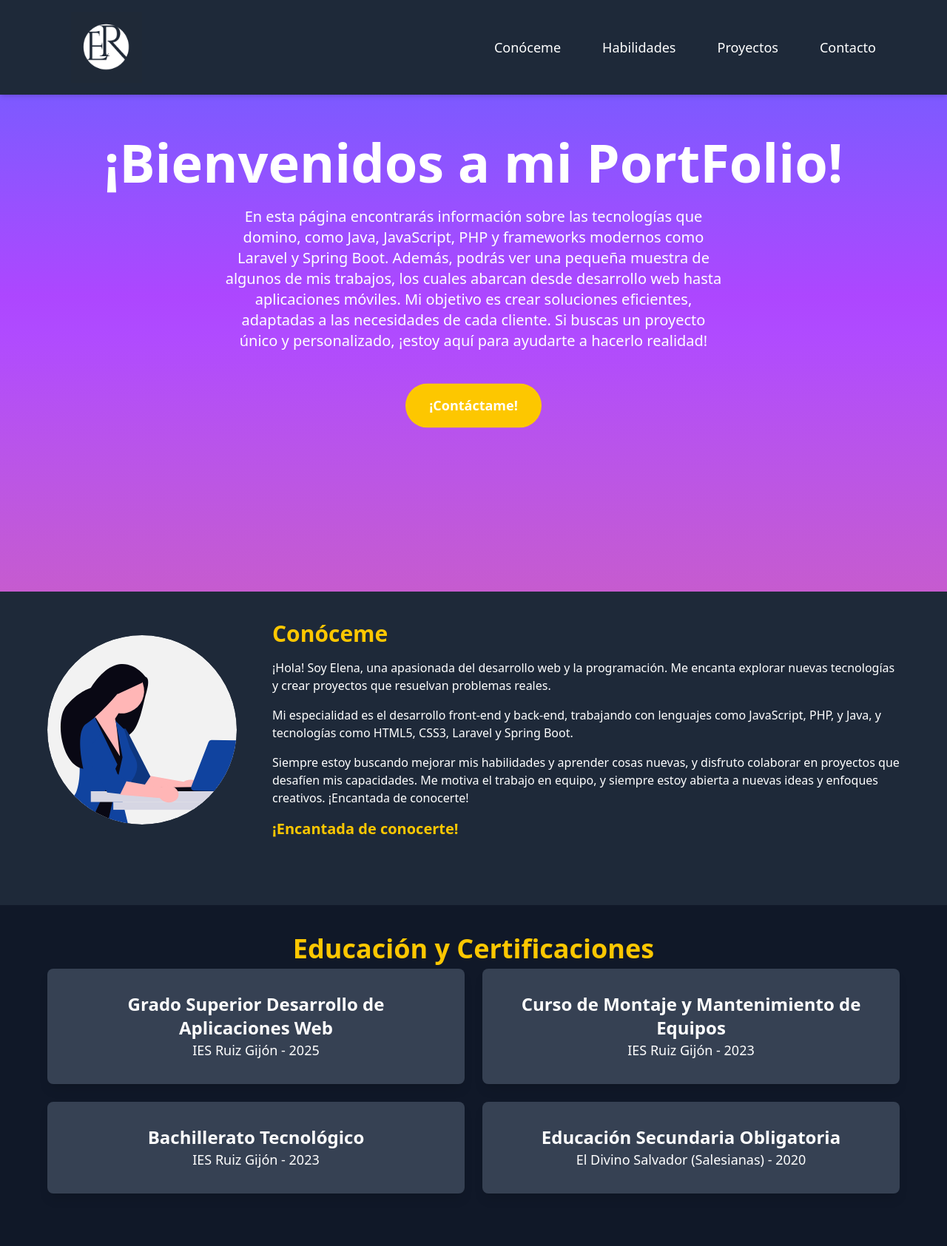
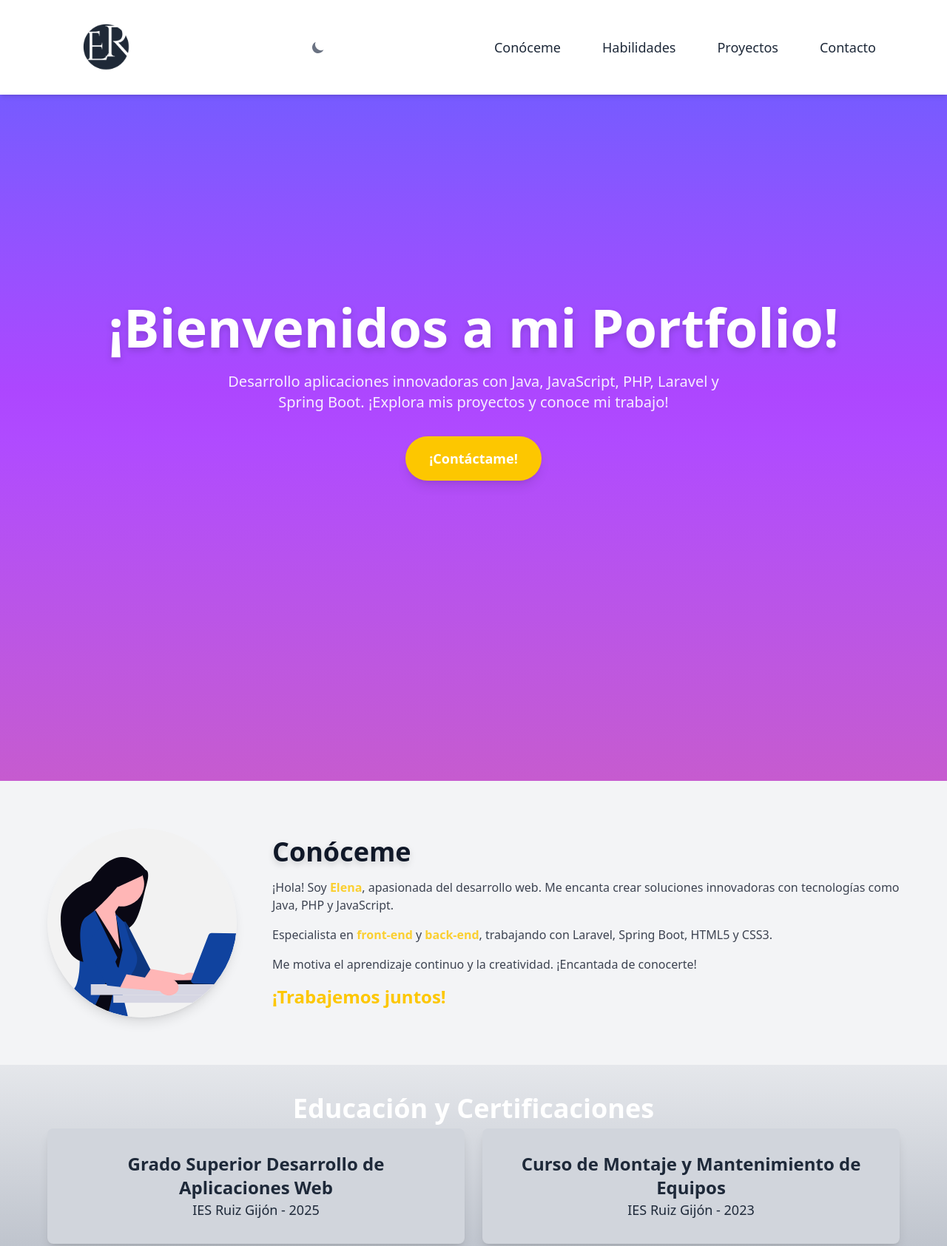
Before and after one commit to Elenaro0204/PortFolio, a website: page index.html in a window 1280 px wide. Shown: the top 1685 px of the page at 74% size. Drawn offline with Linux system fonts and the light colour scheme; a web font is replaced by a local one.

Commit message:
Añadido modo oscuro

```diff
--- a/index.html
+++ b/index.html
@@ -16,69 +16,89 @@
         rel="stylesheet">
 </head>
 
-<body class="bg-gradient-to-r from-indigo-500 via-purple-500 to-pink-500 text-white">
+<body class="bg-gradient-to-b from-teal-500 via-cyan-500 to-blue-500 dark:from-teal-950 dark:via-cyan-950 dark:to-blue-950 text-white">
 
     <!-- HEADER -->
-    <header class="bg-gray-800 w-full top-0 shadow-md py-0 md:py-4 fixed z-50">
+    <header class="bg-white dark:bg-gray-800 w-full top-0 shadow-md py-0 md:py-4 fixed z-50">
         <div class="wrapper flex justify-between items-center px-8">
             <!-- LOGO -->
             <figure class="w-auto">
                 <a href="#">
-                    <img src="dist/assets/mis_logos/4.png" alt="Logo Portfolio" class="w-24 h-24">
+                    <!-- Imagen para modo claro -->
+                    <img src="dist/assets/mis_logos/3.png" alt="Logo Portfolio" class="w-24 h-24 block dark:hidden">
+                    <!-- Imagen para modo oscuro -->
+                    <img src="dist/assets/mis_logos/4.png" alt="Logo Portfolio" class="w-24 h-24 hidden dark:block">
                 </a>
             </figure>
 
+            <button id="theme-toggle" type="button"
+                class="text-gray-500 dark:text-gray-400 hover:bg-gray-100 dark:hover:bg-gray-700 focus:outline-none focus:ring-4 focus:ring-gray-200 dark:focus:ring-gray-700 rounded-lg text-sm p-2.5">
+                <svg id="theme-toggle-dark-icon" class="hidden w-5 h-5" fill="currentColor" viewBox="0 0 20 20"
+                    xmlns="http://www.w3.org/2000/svg">
+                    <path d="M17.293 13.293A8 8 0 016.707 2.707a8.001 8.001 0 1010.586 10.586z"></path>
+                </svg>
+                <svg id="theme-toggle-light-icon" class="hidden w-5 h-5" fill="currentColor" viewBox="0 0 20 20"
+                    xmlns="http://www.w3.org/2000/svg">
+                    <path
+                        d="M10 2a1 1 0 011 1v1a1 1 0 11-2 0V3a1 1 0 011-1zm4 8a4 4 0 11-8 0 4 4 0 018 0zm-.464 4.95l.707.707a1 1 0 001.414-1.414l-.707-.707a1 1 0 00-1.414 1.414zm2.12-10.607a1 1 0 010 1.414l-.706.707a1 1 0 11-1.414-1.414l.707-.707a1 1 0 011.414 0zM17 11a1 1 0 100-2h-1a1 1 0 100 2h1zm-7 4a1 1 0 011 1v1a1 1 0 11-2 0v-1a1 1 0 011-1zM5.05 6.464A1 1 0 106.465 5.05l-.708-.707a1 1 0 00-1.414 1.414l.707.707zm1.414 8.486l-.707.707a1 1 0 01-1.414-1.414l.707-.707a1 1 0 011.414 1.414zM4 11a1 1 0 100-2H3a1 1 0 000 2h1z"
+                        fill-rule="evenodd" clip-rule="evenodd"></path>
+                </svg>
+            </button>
+
             <!-- Botón de menú para móviles -->
-            <button id="menu-toggle" class="md:hidden text-white text-3xl focus:outline-none">
+            <button id="menu-toggle" class="md:hidden text-gray-800 dark:text-white text-3xl focus:outline-none">
                 ☰
             </button>
 
             <!-- Navegación visible en pantallas grandes -->
             <nav class="hidden md:flex gap-6 space-x-8 text-xl">
                 <a href="#presentacion"
-                    class="text-lg font-medium hover:text-yellow-400 transition duration-500 transform hover:rotate-360">Conóceme</a>
+                    class="text-gray-800 dark:text-white text-lg font-medium hover:text-yellow-400 transition duration-500 transform hover:rotate-360">Conóceme</a>
                 <a href="#habilidades"
-                    class="text-lg font-medium hover:text-yellow-400 transition duration-500 transform hover:rotate-360">Habilidades</a>
+                    class="text-gray-800 dark:text-white text-lg font-medium hover:text-yellow-400 transition duration-500 transform hover:rotate-360">Habilidades</a>
                 <a href="#proyectos"
-                    class="text-lg font-medium hover:text-yellow-400 transition duration-500 transform hover:rotate-360">Proyectos</a>
+                    class="text-gray-800 dark:text-white text-lg font-medium hover:text-yellow-400 transition duration-500 transform hover:rotate-360">Proyectos</a>
                 <a href="#contacto"
-                    class="text-lg font-medium hover:text-yellow-400 transition duration-500 transform hover:rotate-360">Contacto</a>
+                    class="text-gray-800 dark:text-white text-lg font-medium hover:text-yellow-400 transition duration-500 transform hover:rotate-360">Contacto</a>
             </nav>
 
             <!-- Menú móvil -->
             <div id="mobileMenu"
-                class="fixed top-0 right-0 w-auto min-w-max h-full bg-gray-800 shadow-lg transform translate-x-full transition-transform duration-300 md:hidden flex flex-col items-start p-6 space-y-6 z-50">
+                class="fixed top-0 right-0 w-auto min-w-max h-full bg-white dark:bg-gray-800 shadow-lg transform translate-x-full transition-transform duration-300 md:hidden flex flex-col items-start p-6 space-y-6 z-50">
                 <button id="close-menu" class="p-2 rounded-full text-3xl self-end">
-                    <svg xmlns="http://www.w3.org/2000/svg" class="w-6 h-6 text-white" fill="none" viewBox="0 0 24 24"
-                        stroke="currentColor">
+                    <svg xmlns="http://www.w3.org/2000/svg" class="w-6 h-6 text-gray-800 dark:text-white" fill="none"
+                        viewBox="0 0 24 24" stroke="currentColor">
                         <path stroke-linecap="round" stroke-linejoin="round" stroke-width="2"
                             d="M6 18L18 6M6 6l12 12" />
                     </svg>
                 </button>
                 <a href="#presentacion"
-                    class="text-lg font-medium text-white hover:text-yellow-300 transition duration-500 transform hover:rotate-360">
+                    class="text-lg font-medium text-gray-800 dark:text-white hover:text-yellow-300 transition duration-500 transform hover:rotate-360">
                     Conóceme
                 </a>
 
                 <a href="#habilidades"
-                    class="text-lg font-medium text-white hover:text-yellow-300 transition duration-500 transform hover:rotate-360">
+                    class="text-lg font-medium text-gray-800 dark:text-white hover:text-yellow-300 transition duration-500 transform hover:rotate-360">
                     Habilidades
                 </a>
 
                 <a href="#proyectos"
-                    class="text-lg font-medium text-white hover:text-yellow-300 transition duration-500 transform hover:rotate-360">
+                    class="text-lg font-medium text-gray-800 dark:text-white hover:text-yellow-300 transition duration-500 transform hover:rotate-360">
                     Proyectos
                 </a>
 
                 <a href="#contacto"
-                    class="text-lg font-medium text-white hover:text-yellow-300 transition duration-500 transform hover:rotate-360">
+                    class="text-lg font-medium text-gray-800 dark:text-white hover:text-yellow-300 transition duration-500 transform hover:rotate-360">
                     Contacto
                 </a>
 
                 <!-- Logo -->
                 <figure class="absolute bottom-0 left-0 w-full p-4">
                     <a href="#">
-                        <img src="dist/assets/mis_logos/4.png" alt="Hackathon 2025" class="w-16 h-16 mx-auto">
+                        <!-- Imagen para modo claro -->
+                        <img src="dist/assets/mis_logos/3.png" alt="Logo Portfolio" class="w-16 h-16 mx-auto block dark:hidden">
+                        <!-- Imagen para modo oscuro -->
+                        <img src="dist/assets/mis_logos/4.png" alt="Logo Portfolio" class="w-16 h-16 mx-auto hidden dark:block">
                     </a>
                 </figure>
 
@@ -94,67 +114,76 @@
 
     <!-- HERO -->
     <section
-        class="flex flex-col justify-center items-center text-center py-24 md:py-32 min-h-screen bg-gradient-to-b from-indigo-500 via-purple-500 to-pink-500">
-        <h1 class="text-6xl md:text-7xl font-bold mb-6 hidden-item">¡Bienvenidos a mi PortFolio!</h1>
-        <p class="text-base md:text-lg lg:text-xl mb-6 md:mb-8 max-w-lg md:max-w-2xl mx-auto hidden-item">
-            En esta página encontrarás información sobre las tecnologías que domino, como Java, JavaScript, PHP y
-            frameworks modernos como Laravel y Spring Boot. Además, podrás ver una pequeña muestra de algunos de mis
-            trabajos, los cuales abarcan desde desarrollo web hasta aplicaciones móviles. Mi objetivo es crear
-            soluciones eficientes, adaptadas a las necesidades de cada cliente. Si buscas un proyecto único y
-            personalizado, ¡estoy aquí para ayudarte a hacerlo realidad!
-        </p>
-        <a href="#contacto" class="bg-yellow-400 px-8 py-4 rounded-full text-lg font-bold hover:bg-yellow-500 transition-colors hidden-item
-           animate-bounce hover:animate-none">
-            ¡Contáctame!
-        </a>
+        class="py-24 md:py-32 bg-gradient-to-b from-indigo-500 via-purple-500 to-pink-500 dark:from-indigo-950 dark:via-purple-950 dark:to-pink-950 text-white relative">
+        <div class="wrapper min-h-screen flex flex-col justify-center items-center text-center">
+            <h1 class="text-6xl md:text-7xl font-extrabold mb-6 drop-shadow-lg animate__animated animate__fadeInDown">
+                ¡Bienvenidos a mi Portfolio!
+            </h1>
+            <p
+                class="text-lg md:text-xl mb-6 md:mb-8 max-w-lg md:max-w-2xl mx-auto opacity-90 animate__animated animate__fadeInUp">
+                Desarrollo aplicaciones innovadoras con Java, JavaScript, PHP, Laravel y Spring Boot. ¡Explora mis
+                proyectos y conoce mi trabajo!
+            </p>
+            <a href="#contacto"
+                class="bg-yellow-400 px-8 py-4 rounded-full text-lg font-bold shadow-lg hover:bg-yellow-500 transition-all duration-300">
+                ¡Contáctame!
+            </a>
+        </div>
     </section>
 
     <!-- PRESENTACIÓN -->
-    <section id="presentacion" class="py-16 bg-gray-800">
+    <section id="presentacion" class="py-16 bg-gray-100 dark:bg-gray-900 text-gray-900 dark:text-white">
         <div class="wrapper flex justify-center items-center flex-col md:flex-row space-y-8 md:space-y-0 md:space-x-12">
             <img src="./dist/assets/img/undraw_professional-woman-avatar_ivds.svg"
-                class="w-64 h-64 rounded-full mb-6 md:mb-0 hidden-item animate__animated animate__fadeInLeft"
+                class="w-64 h-64 rounded-full mb-6 md:mb-0 shadow-lg animate__animated animate__fadeInLeft"
                 alt="Foto Propia">
-            <div
-                class="text-center md:text-left text-white space-y-4 hidden-item animate__animated animate__fadeInRight">
-                <h2 class="text-3xl font-semibold animate__animated animate__fadeInUp delay-1s">Conóceme</h2>
-                <p class="animate__animated animate__fadeInUp delay-1s">
-                    ¡Hola! Soy Elena, una apasionada del desarrollo web y la programación. Me encanta explorar nuevas
-                    tecnologías y crear proyectos que resuelvan problemas reales.
+            <div class="text-center md:text-left space-y-4 animate__animated animate__fadeInRight">
+                <h2 class="text-4xl font-semibold animate__animated animate__fadeInUp delay-1s drop-shadow-lg">
+                    Conóceme
+                </h2>
+                <p class="opacity-80 animate__animated animate__fadeInUp delay-1s">
+                    ¡Hola! Soy <span class="text-yellow-400 font-bold">Elena</span>, apasionada del desarrollo web. Me
+                    encanta crear soluciones innovadoras con tecnologías como Java, PHP y JavaScript.
                 </p>
-                <p class="animate__animated animate__fadeInUp delay-2s">
-                    Mi especialidad es el desarrollo front-end y back-end, trabajando con lenguajes como JavaScript,
-                    PHP, y Java, y tecnologías como HTML5, CSS3, Laravel y Spring Boot.
+                <p class="opacity-80 animate__animated animate__fadeInUp delay-2s">
+                    Especialista en <span class="text-yellow-400 font-bold">front-end</span> y <span
+                        class="text-yellow-400 font-bold">back-end</span>, trabajando con Laravel, Spring Boot, HTML5 y
+                    CSS3.
                 </p>
-                <p class="animate__animated animate__fadeInUp delay-3s">
-                    Siempre estoy buscando mejorar mis habilidades y aprender cosas nuevas, y disfruto colaborar en
-                    proyectos que desafíen mis capacidades. Me motiva el trabajo en equipo, y siempre estoy abierta a
-                    nuevas ideas y enfoques creativos. ¡Encantada de conocerte!
+                <p class="opacity-80 animate__animated animate__fadeInUp delay-3s">
+                    Me motiva el aprendizaje continuo y la creatividad. ¡Encantada de conocerte!
                 </p>
-                <h3 class="text-xl font-bold text-yellow-400 animate__animated animate__fadeInUp delay-4s">¡Encantada de
-                    conocerte!</h3>
+                <h3
+                    class="text-2xl font-bold text-yellow-400 dark:text-yellow-300 animate__animated animate__fadeInUp delay-4s">
+                    ¡Trabajemos juntos!
+                </h3>
             </div>
         </div>
     </section>
 
     <!-- EDUCACIÓN Y CERTIFICACIONES -->
-    <section id="educacion" class="py-16 bg-gray-900">
+    <section id="educacion"
+        class="py-16 bg-gradient-to-b from-gray-200 to-gray-400 dark:from-gray-600 dark:to-gray-800">
         <div class="wrapper text-center">
             <h2 class="hidden-item">Educación y Certificaciones</h2>
             <div class="grid grid-cols-1 md:grid-cols-2 items-center gap-6 hidden-item">
-                <div class="bg-gray-700 p-8 rounded-lg text-white shadow-lg hidden-item">
+                <div
+                    class="bg-gray-300 dark:bg-gray-700 p-8 rounded-lg text-gray-800 dark:text-white shadow-lg hidden-item">
                     <h3 class="text-2xl font-bold">Grado Superior Desarrollo de Aplicaciones Web</h3>
                     <p class="text-lg">IES Ruiz Gijón - 2025</p>
                 </div>
-                <div class="bg-gray-700 p-8 rounded-lg text-white shadow-lg hidden-item">
+                <div
+                    class="bg-gray-300 dark:bg-gray-700 p-8 rounded-lg text-gray-800 dark:text-white shadow-lg hidden-item">
                     <h3 class="text-2xl font-bold">Curso de Montaje y Mantenimiento de Equipos</h3>
                     <p class="text-lg">IES Ruiz Gijón - 2023</p>
                 </div>
-                <div class="bg-gray-700 p-8 rounded-lg text-white shadow-lg hidden-item">
+                <div
+                    class="bg-gray-300 dark:bg-gray-700 p-8 rounded-lg text-gray-800 dark:text-white shadow-lg hidden-item">
                     <h3 class="text-2xl font-bold">Bachillerato Tecnológico</h3>
                     <p class="text-lg">IES Ruiz Gijón - 2023</p>
                 </div>
-                <div class="bg-gray-700 p-8 rounded-lg text-white shadow-lg hidden-item">
+                <div
+                    class="bg-gray-300 dark:bg-gray-700 p-8 rounded-lg text-gray-800 dark:text-white shadow-lg hidden-item">
                     <h3 class="text-2xl font-bold">Educación Secundaria Obligatoria</h3>
                     <p class="text-lg">El Divino Salvador (Salesianas) - 2020</p>
                 </div>
@@ -163,13 +192,14 @@
     </section>
 
     <!-- HABILIDADES -->
-    <section id="habilidades" class="py-16 bg-gray-900 dark:bg-gray-800">
+    <section id="habilidades" class="py-16 bg-gray-400 dark:bg-gray-800">
         <div class="wrapper text-center">
             <h2 class="hidden-item">Habilidades</h2>
 
             <!-- Lenguajes de programación -->
             <div class="mb-8">
-                <h3 class="text-3xl font-bold text-white mb-6 hidden-item">Lenguajes de Programación</h3>
+                <h3 class="text-3xl font-bold text-gray-800 dark:text-white mb-6 hidden-item">Lenguajes de Programación
+                </h3>
                 <div class="grid grid-cols-2 lg:grid-cols-3 gap-6">
                     <!-- Java -->
                     <article
@@ -214,7 +244,7 @@
 
             <!-- Tecnologías web -->
             <div class="mb-8">
-                <h3 class="text-3xl font-bold text-white mb-6 hidden-item">Tecnologías Web</h3>
+                <h3 class="text-3xl font-bold text-gray-800 dark:text-white mb-6 hidden-item">Tecnologías Web</h3>
                 <div class="grid grid-cols-2 md:grid-cols-4 lg:grid-cols-6 gap-6">
                     <!-- HTML5 -->
                     <article
@@ -340,7 +370,7 @@
 
             <!-- Bases de Datos -->
             <div class="mb-8">
-                <h3 class="text-3xl font-bold text-white mb-6 hidden-item">Bases de Datos</h3>
+                <h3 class="text-3xl font-bold text-gray-800 dark:text-white mb-6 hidden-item">Bases de Datos</h3>
                 <div class="grid grid-cols-2 gap-6">
                     <!-- MySQL -->
                     <article
@@ -364,7 +394,8 @@
 
             <!-- Entornos de desarrollo y control de versiones -->
             <div class="mb-8">
-                <h3 class="text-3xl font-bold text-white mb-6 hidden-item">Entornos de Desarrollo y Control de Versiones
+                <h3 class="text-3xl font-bold text-gray-800 dark:text-white mb-6 hidden-item">Entornos de Desarrollo y
+                    Control de Versiones
                 </h3>
                 <div class="grid grid-cols-2 md:grid-cols-3 lg:grid-cols-5 gap-6">
                     <!-- Eclipse -->
@@ -418,7 +449,7 @@
 
             <!-- Gestores de Contenido -->
             <div class="mb-8">
-                <h3 class="text-3xl font-bold text-white mb-6 hidden-item">Gestores de Contenido</h3>
+                <h3 class="text-3xl font-bold text-gray-800 dark:text-white mb-6 hidden-item">Gestores de Contenido</h3>
                 <div class="grid grid-cols-2 lg:grid-cols-3 gap-6">
                     <!-- Wordpress -->
                     <article
@@ -449,7 +480,7 @@
 
             <!-- Otras Tecnologías -->
             <div class="mb-8">
-                <h3 class="text-3xl font-bold text-white mb-6 hidden-item">Otras Tecnologías</h3>
+                <h3 class="text-3xl font-bold text-gray-800 dark:text-white mb-6 hidden-item">Otras Tecnologías</h3>
                 <div class="grid grid-cols-2 md:grid-cols-2 lg:grid-cols-4 gap-6">
                     <!-- Apache -->
                     <article
@@ -502,7 +533,7 @@
     </section>
 
     <!-- PROYECTOS -->
-    <section id="proyectos" class="py-16 bg-gray-800">
+    <section id="proyectos" class="py-16  bg-gray-400 dark:bg-gray-800">
         <div class="wrapper text-center">
             <h2 class="hidden-item">Proyectos</h2>
             <div class="grid grid-cols-1 md:grid-cols-2 gap-12">
@@ -523,7 +554,7 @@
     </section>
 
     <!-- ÚLTIMOS PROYECTOS -->
-    <section id="ultimos-proyectos" class="py-16 bg-gray-800">
+    <section id="ultimos-proyectos" class="py-16 bg-gray-400 dark:bg-gray-800">
         <div class="wrapper text-center">
             <h2 class="hidden-item">Últimos Proyectos</h2>
             <div class="grid grid-cols-1 md:grid-cols-2 gap-12">
@@ -544,7 +575,7 @@
     </section>
 
     <!-- CONTACTO -->
-    <section id="contacto" class="py-16 bg-gray-900">
+    <section id="contacto" class="py-16 bg-gray-500 dark:bg-gray-900">
         <div class="wrapper text-center">
             <h2 class="hidden-item">Contacto</h2>
             <div class="grid grid-cols-1 md:grid-cols-2 gap-12 hidden-item">
@@ -590,7 +621,7 @@
     </section>
 
     <!-- REDES SOCIALES -->
-    <section id="redes" class="py-16 bg-gray-900">
+    <section id="redes" class="py-16 bg-gray-500 dark:bg-gray-900">
         <div class="wrapper text-center">
             <h2 class="hidden-item">Sígueme en Redes Sociales</h2>
             <div class="flex justify-center space-x-6">
@@ -752,6 +783,15 @@
     </script>
     <!-- FIN Script Botón volver arriba -->
 
+    <script>
+        // On page load or when changing themes, best to add inline in `head` to avoid FOUC
+        if (localStorage.getItem('color-theme') === 'dark' || (!('color-theme' in localStorage) && window.matchMedia('(prefers-color-scheme: dark)').matches)) {
+            document.documentElement.classList.add('dark');
+        } else {
+            document.documentElement.classList.remove('dark')
+        }
+    </script>
+
 </body>
 
 </html>
--- a/src/css/styles-sin-compilar.css
+++ b/src/css/styles-sin-compilar.css
@@ -1,4 +1,6 @@
 @import 'tailwindcss';
+
+@custom-variant dark (&:where(.dark, .dark *));
 
 /* @layer theme, base, components, utilities; */
 @theme {
@@ -26,7 +28,7 @@
     }
 
     h2 {
-        @apply text-4xl font-bold text-yellow-400 mb-8;
+        @apply text-4xl font-bold dark:text-yellow-400 mb-8;
     }
 }
 
```
Also changed, not shown: dist/css/styles-compilado.css, dist/js/main.js.
